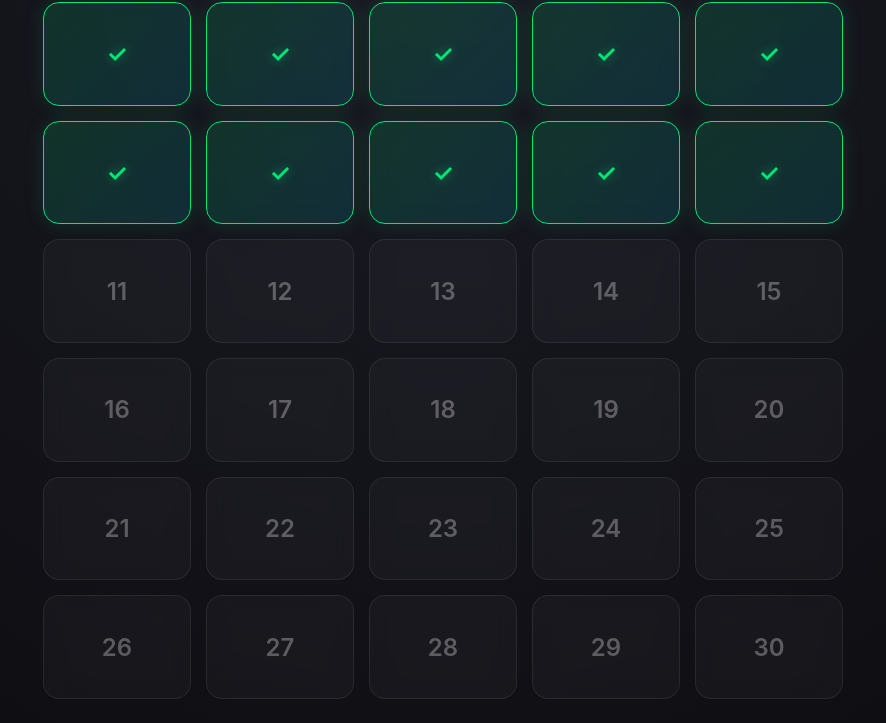
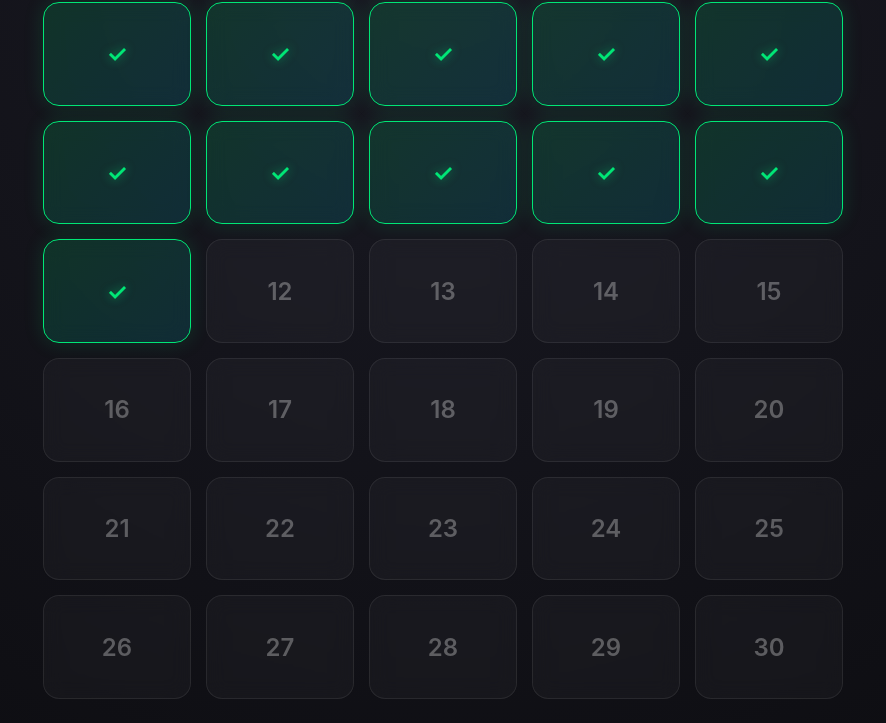
Before and after one commit to niksyarg/varjishi, a plain HTML site: page index.html in a window 1280 px wide. Shown: the part 77-800 px from the top of the page, without its empty margins (197-1083 px from the left). Drawn offline with Linux system fonts and the light colour scheme.

Commit message:
Add day 11 to completedDays array

```diff
--- a/index.html
+++ b/index.html
@@ -76,7 +76,7 @@
 
     <script>
 
-        const completedDays = [ 1, 2, 3, 4, 5, 6, 7, 8, 9, 10];
+        const completedDays = [ 1, 2, 3, 4, 5, 6, 7, 8, 9, 10, 11];
 
 
         const grid = document.getElementById('grid');
```
